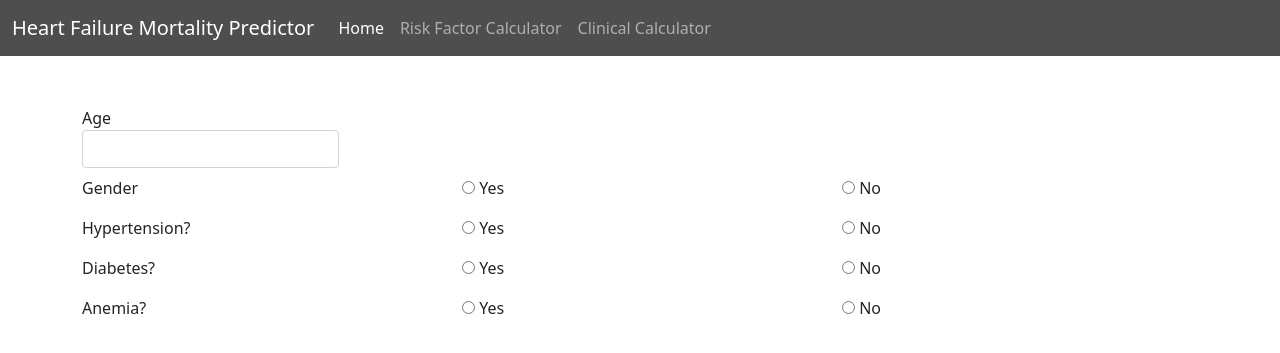
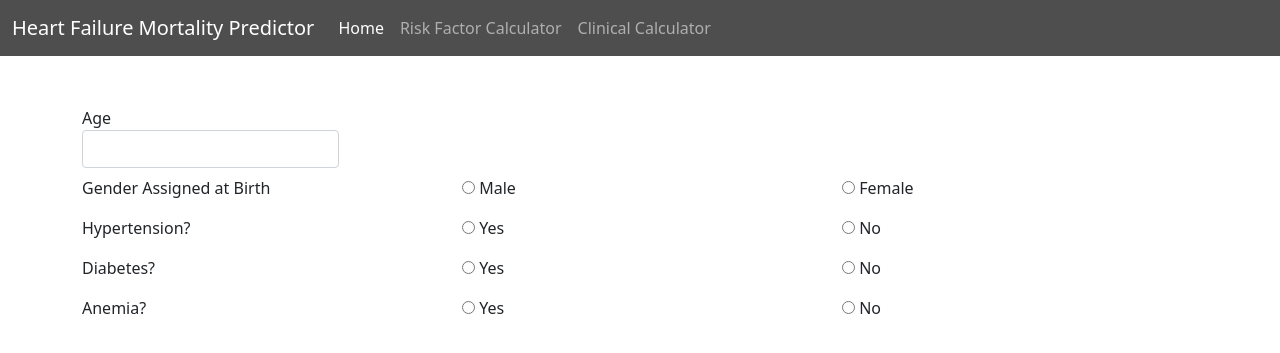
Before and after one commit to njneubauer/code_hearted, a Python web app: template templates/clinical_calc.html in a window 1280 px wide. Shown: the top 353 px of the page. Run offline with Jinja, Linux system fonts and the light colour scheme; the template is opened without the code that fills it, so the values that code supplies are empty.

Commit message:
fixed radio buttons

```diff
--- a/templates/clinical_calc.html
+++ b/templates/clinical_calc.html
@@ -43,47 +43,47 @@
                 </div>
             </div>
             <div class="row">
-                <p class="col-4">Gender</p>
+                <p class="col-4">Gender Assigned at Birth</p>
                 <div class="col-4 custom-control custom-radio custom-control-inline">
                     <input type="radio" id="customRadioInline1" name="customRadioInline1" class="custom-control-input" value="1">
-                    <label class="custom-control-label" for="customRadioInline1">Yes</label>
+                    <label class="custom-control-label" for="customRadioInline1">Male</label>
                 </div>
                 <div class="col-4 custom-control custom-radio custom-control-inline">
                     <input type="radio" id="customRadioInline2" name="customRadioInline1" class="custom-control-input" value="0">
-                    <label class="custom-control-label" for="customRadioInline2">No</label>
+                    <label class="custom-control-label" for="customRadioInline2">Female</label>
                 </div>
             </div>
             <div class="row">
                 <p class="col-4">Hypertension?</p>
                 <div class="col-4 custom-control custom-radio custom-control-inline">
-                    <input type="radio" id="customRadioInline1" name="customRadioInline1" class="custom-control-input" value="1">
-                    <label class="custom-control-label" for="customRadioInline1">Yes</label>
+                    <input type="radio" id="customRadioInline3" name="customRadioInline3" class="custom-control-input" value="1">
+                    <label class="custom-control-label" for="customRadioInline3">Yes</label>
                 </div>
                 <div class="col-4 custom-control custom-radio custom-control-inline">
-                    <input type="radio" id="customRadioInline2" name="customRadioInline1" class="custom-control-input" value="0">
-                    <label class="custom-control-label" for="customRadioInline2">No</label>
+                    <input type="radio" id="customRadioInline4" name="customRadioInline4" class="custom-control-input" value="0">
+                    <label class="custom-control-label" for="customRadioInline4">No</label>
                 </div>
             </div>
             <div class="row">
                 <p class="col-4">Diabetes?</p>
                 <div class="col-4 custom-control custom-radio custom-control-inline">
-                    <input type="radio" id="customRadioInline1" name="customRadioInline1" class="custom-control-input" value="1">
-                    <label class="custom-control-label" for="customRadioInline1">Yes</label>
+                    <input type="radio" id="customRadioInline5" name="customRadioInline5" class="custom-control-input" value="1">
+                    <label class="custom-control-label" for="customRadioInline5">Yes</label>
                 </div>
                 <div class="col-4 custom-control custom-radio custom-control-inline">
-                    <input type="radio" id="customRadioInline2" name="customRadioInline1" class="custom-control-input" value="0">
-                    <label class="custom-control-label" for="customRadioInline2">No</label>
+                    <input type="radio" id="customRadioInline6" name="customRadioInline6" class="custom-control-input" value="0">
+                    <label class="custom-control-label" for="customRadioInline6">No</label>
                 </div>
             </div>
             <div class="row">
                 <p class="col-4">Anemia?</p>
                 <div class="col-4 custom-control custom-radio custom-control-inline">
-                    <input type="radio" id="customRadioInline1" name="customRadioInline1" class="custom-control-input" value="1">
-                    <label class="custom-control-label" for="customRadioInline1">Yes</label>
+                    <input type="radio" id="customRadioInline7" name="customRadioInline7" class="custom-control-input" value="1">
+                    <label class="custom-control-label" for="customRadioInline7">Yes</label>
                 </div>
                 <div class="col-4 custom-control custom-radio custom-control-inline">
-                    <input type="radio" id="customRadioInline2" name="customRadioInline1" class="custom-control-input" value="0">
-                    <label class="custom-control-label" for="customRadioInline2">No</label>
+                    <input type="radio" id="customRadioInline8" name="customRadioInline8" class="custom-control-input" value="0">
+                    <label class="custom-control-label" for="customRadioInline8">No</label>
                 </div>
             </div>
         </div>
```
